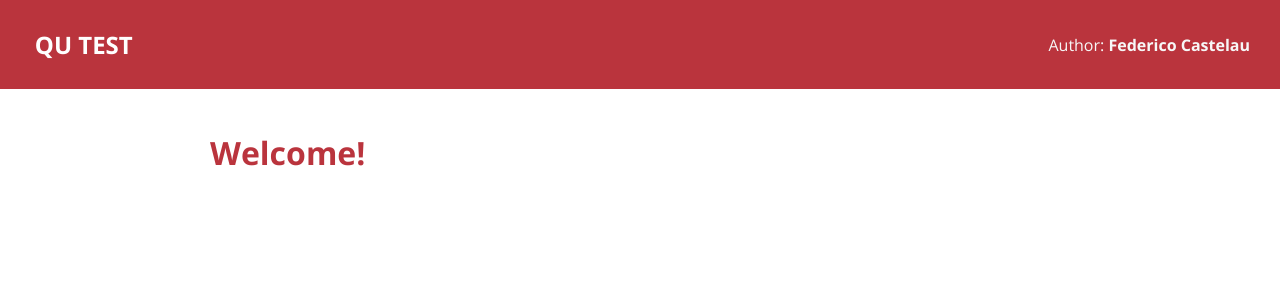
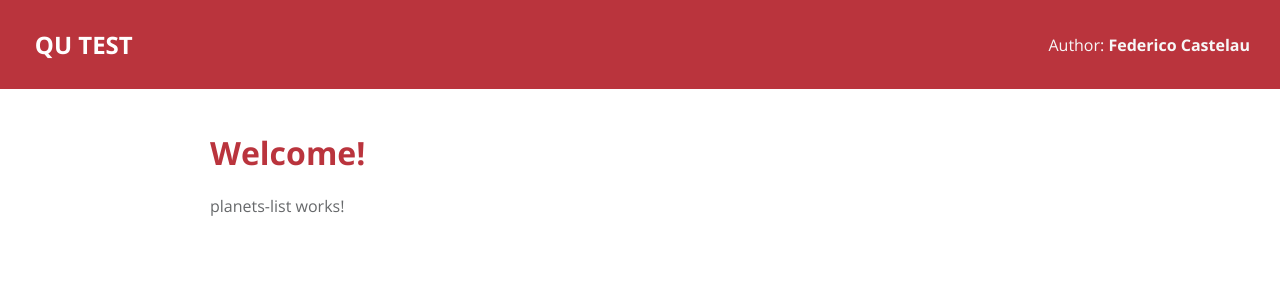
Before and after one commit to fedecastelau/qu-test, an Angular app: page /planets in a window 1280 px wide. Before the commit this address led to /. Shown: the top 300 px of the page. Built offline with nearby package versions, Linux system fonts and the light colour scheme.

Commit message:
Created route for planets, and added router-oulet into app.component

```diff
--- a/src/app/app-routing.module.ts
+++ b/src/app/app-routing.module.ts
@@ -1,7 +1,9 @@
 import { NgModule } from '@angular/core';
 import { Routes, RouterModule } from '@angular/router';
 
-const routes: Routes = [];
+const routes: Routes = [{
+  path: 'planets', loadChildren: () => import('./planets/planets.module').then(m => m.PlanetsModule),
+}];
 
 @NgModule({
   imports: [RouterModule.forRoot(routes)],
--- a/src/app/app.component.html
+++ b/src/app/app.component.html
@@ -1,4 +1 @@
-<qu-header></qu-header>
-<qu-content>
-    <h1>Welcome!</h1>
-</qu-content>
+<router-outlet></router-outlet>
--- a/src/app/planets/planets-list/planets-list.component.html
+++ b/src/app/planets/planets-list/planets-list.component.html
@@ -1 +1,6 @@
-<p>planets-list works!</p>
+<qu-header></qu-header>
+<qu-content>
+    <h1>Welcome!</h1>
+    <p>planets-list works!</p>
+
+</qu-content>
--- a/src/app/planets/planets-routing.module.ts
+++ b/src/app/planets/planets-routing.module.ts
@@ -1,7 +1,12 @@
 import { NgModule } from '@angular/core';
 import { Routes, RouterModule } from '@angular/router';
+import { PlanetsListComponent } from './planets-list/planets-list.component';
 
-const routes: Routes = [];
+const routes: Routes = [
+  {
+    path: '', component: PlanetsListComponent
+  }
+];
 
 @NgModule({
   imports: [RouterModule.forChild(routes)],
```
